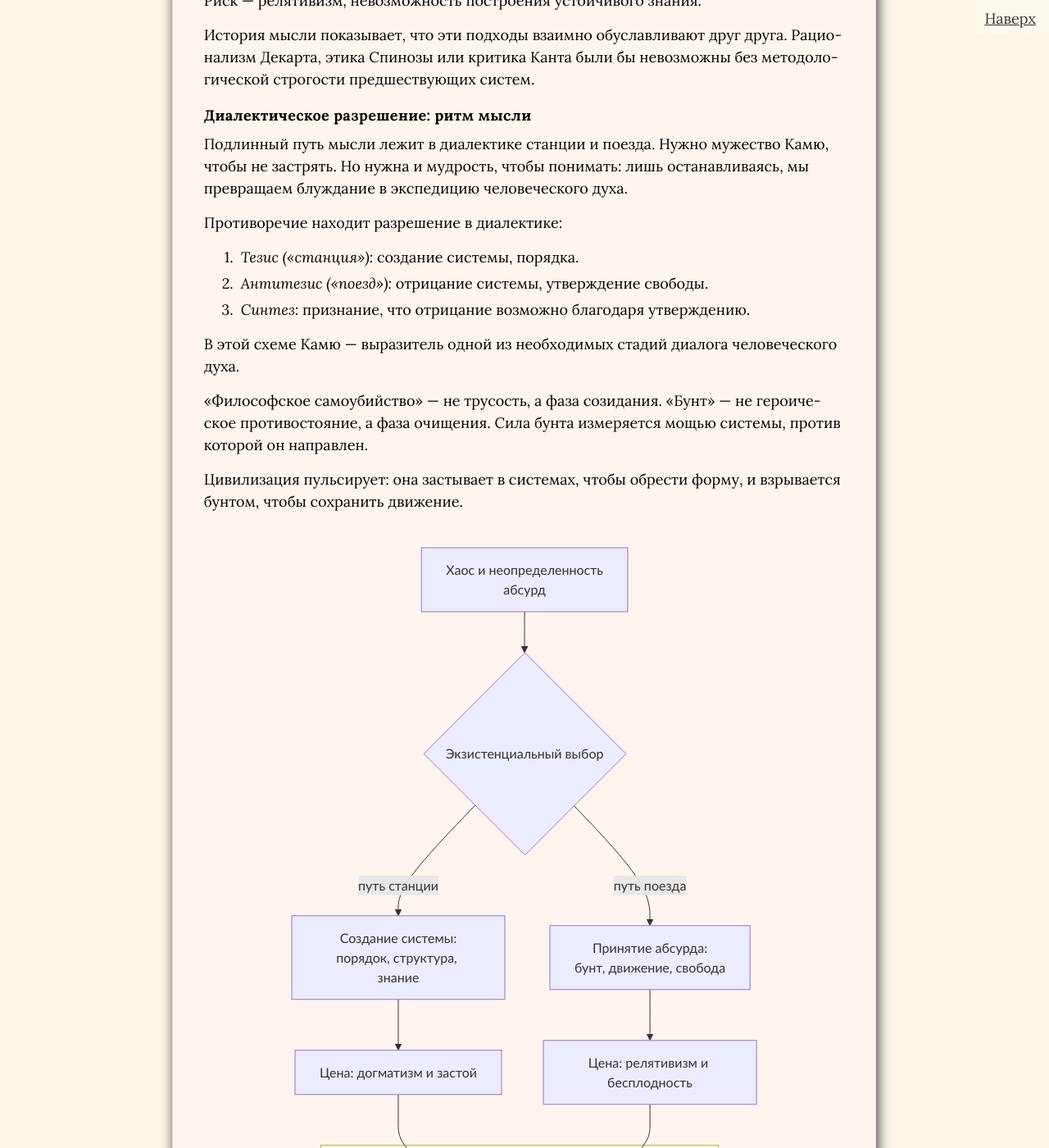
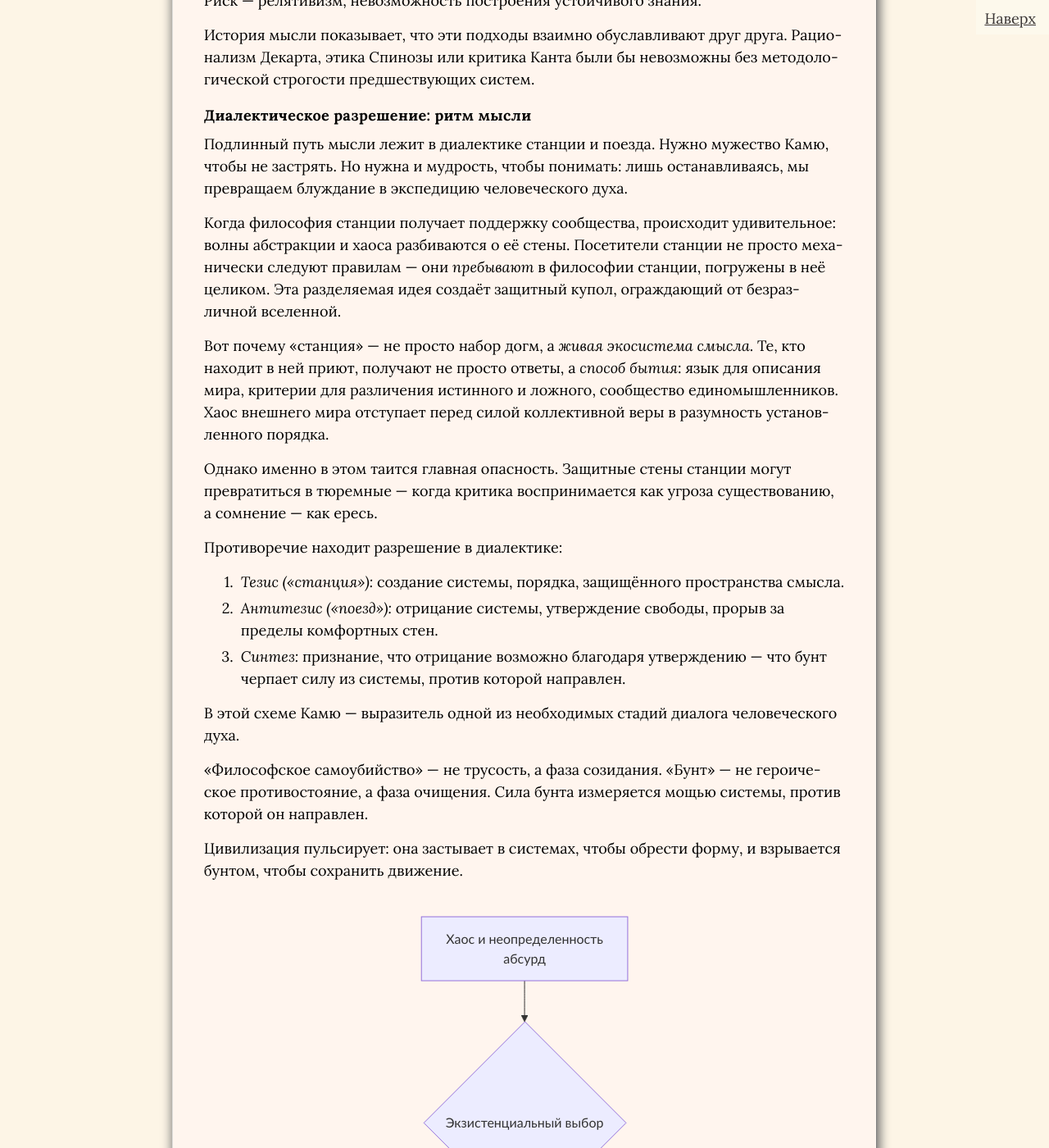
Before and after one commit to SergSi/land-use-art, a Jekyll site: the page built from _posts/2025-10-11-train.md, in a window 1280 px wide and 1400 px high, scrolled down 2492 px. Shown: the whole window at 82% size. Built offline with Jekyll 4.4.1, drawn with Linux system fonts in a browser that asks for light colours; some web fonts are replaced.

Commit message:
Update 2025-10-11-train.md

```diff
--- a/_posts/2025-10-11-train.md
+++ b/_posts/2025-10-11-train.md
@@ -50,10 +50,17 @@ class: mind
 
 Подлинный путь мысли лежит в диалектике станции и поезда. Нужно мужество Камю, чтобы не застрять. Но нужна и мудрость, чтобы понимать: лишь останавливаясь, мы превращаем блуждание в экспедицию человеческого духа.
 
+Когда философия станции получает поддержку сообщества, происходит удивительное: волны абстракции и хаоса разбиваются о её стены. Посетители станции не просто механически следуют правилам — они *пребывают* в философии станции, погружены в неё целиком. Эта разделяемая идея создаёт защитный купол, ограждающий от  безразличной вселенной.
+
+Вот почему «станция» — не просто набор догм, а *живая экосистема смысла*. Те, кто находит в ней приют, получают не просто ответы, а *способ бытия*: язык для описания мира, критерии для различения истинного и ложного, сообщество единомышленников. Хаос внешнего мира отступает перед силой коллективной веры в разумность установленного порядка.
+
+Однако именно в этом таится главная опасность. Защитные стены станции могут превратиться в тюремные — когда критика воспринимается как угроза существованию, а сомнение — как ересь.
+
 Противоречие находит разрешение в диалектике:
-1. *Тезис («станция»):* создание системы, порядка.
-2. *Антитезис («поезд»):* отрицание системы, утверждение свободы.
-3. *Синтез:* признание, что отрицание возможно благодаря утверждению.
+
+1. *Тезис («станция»):* создание системы, порядка, защищённого пространства смысла.
+2. *Антитезис («поезд»):* отрицание системы, утверждение свободы, прорыв за пределы комфортных стен.
+3. *Синтез:* признание, что отрицание возможно благодаря утверждению — что бунт черпает силу из системы, против которой направлен.
 
 В этой схеме Камю — выразитель одной из необходимых стадий диалога человеческого духа.
 
```
